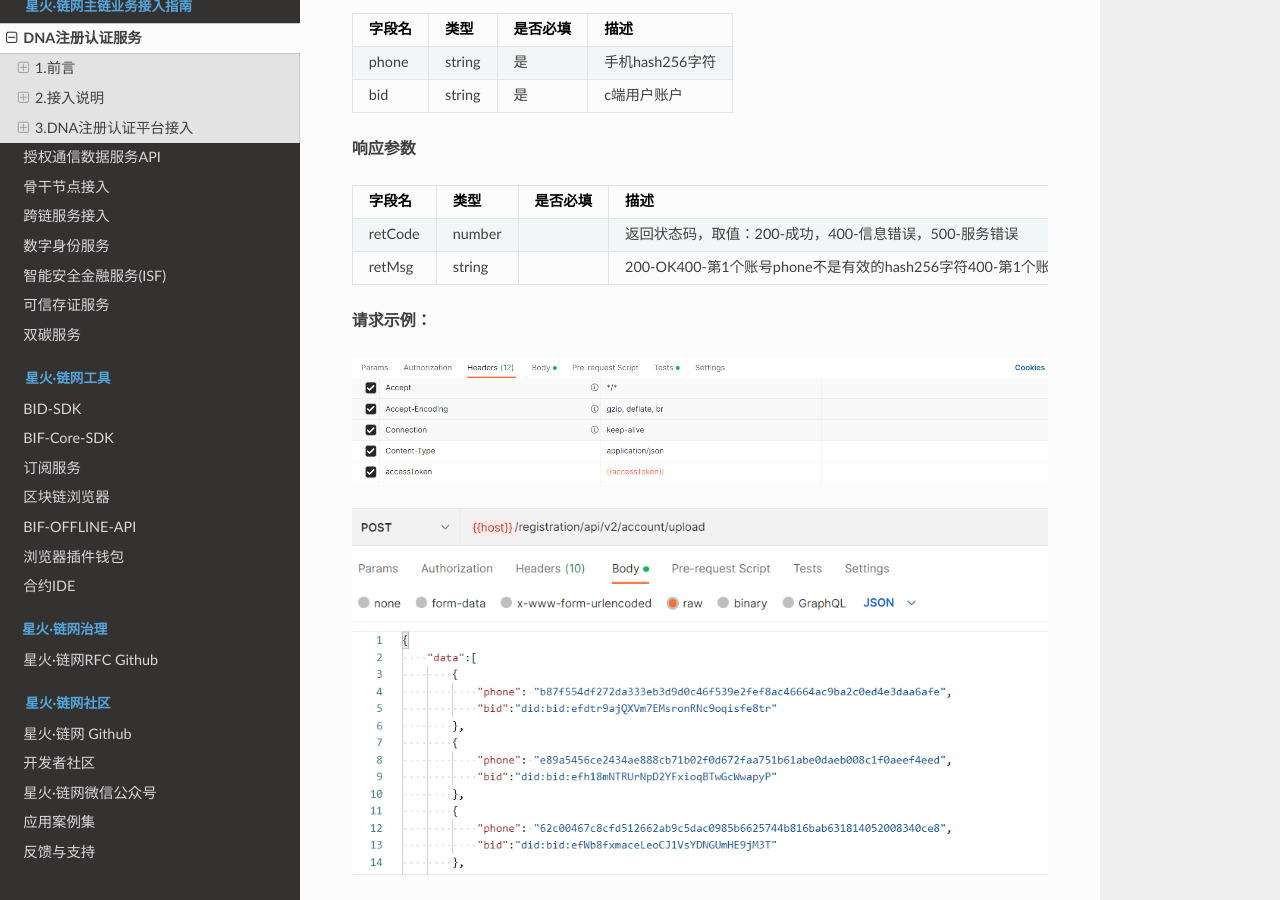
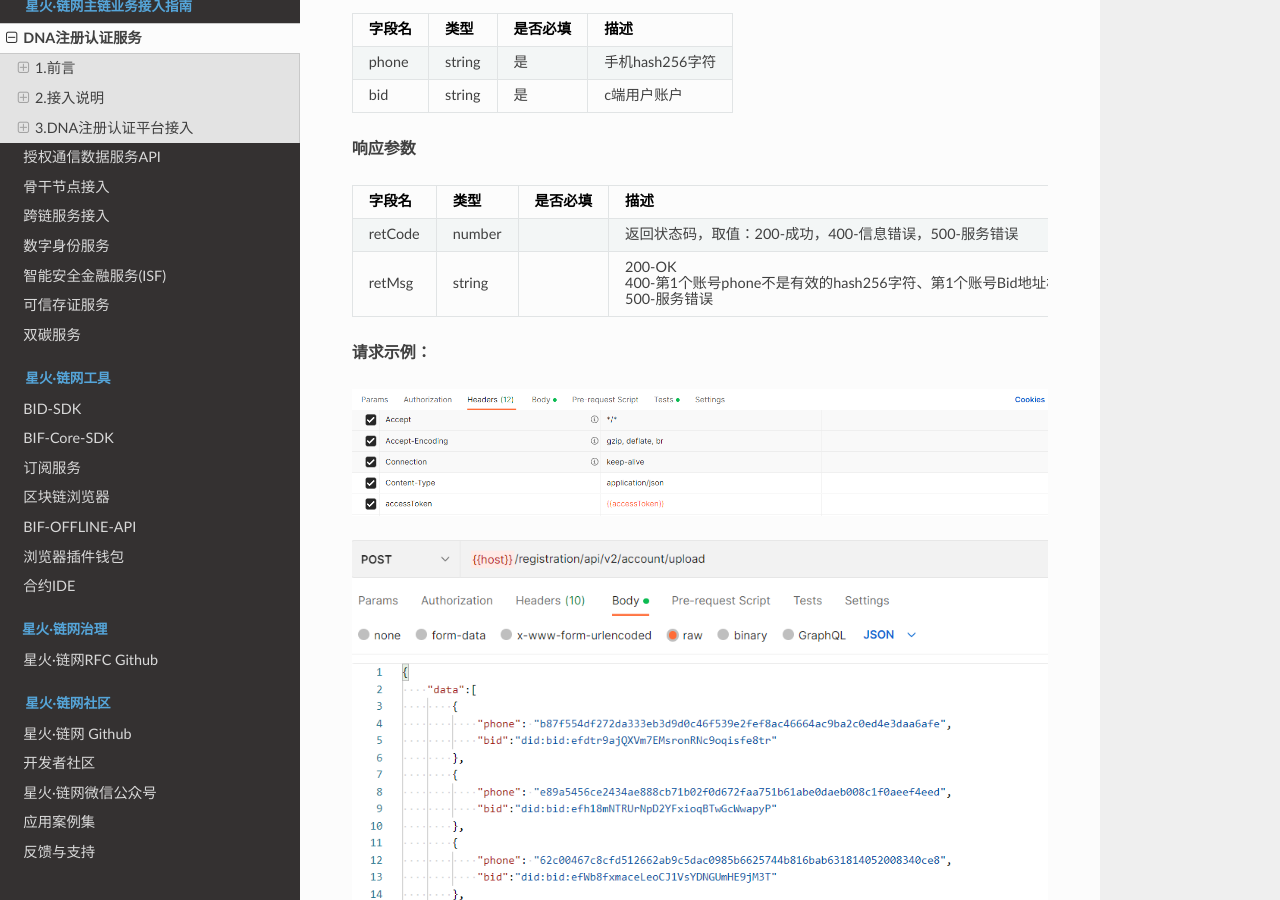
Before and after one commit to caict-4iot-dev/bif-doc, a Sphinx documentation site: the page built from docs/source/business/dna.md, in a window 1280 px wide and 900 px high, scrolled down 12664 px. Built offline with Sphinx 7.4.7 and the Read the Docs theme 2.0.0, drawn with Linux system fonts in a browser that asks for light colours.

Commit message:
add file

```diff
--- a/docs/source/business/dna.md
+++ b/docs/source/business/dna.md
@@ -403,7 +403,7 @@ https://{url}/registration/api/v2/account/upload
 | **字段名** | **类型** | **是否必填** | **描述**                                                     |
 | ---------- | -------- | ------------ | ------------------------------------------------------------ |
 | retCode    | number   |              | 返回状态码，取值：200-成功，400-信息错误，500-服务错误       |
-| retMsg     | string   |              | 200-OK400-第1个账号phone不是有效的hash256字符400-第1个账号Bid地址格式不正确 |
+| retMsg     | string   |              | 200-OK<br/>400-第1个账号phone不是有效的hash256字符、第1个账号Bid地址格式不正确<br/>500-服务错误 |
 
 **请求示例：**
 
```
